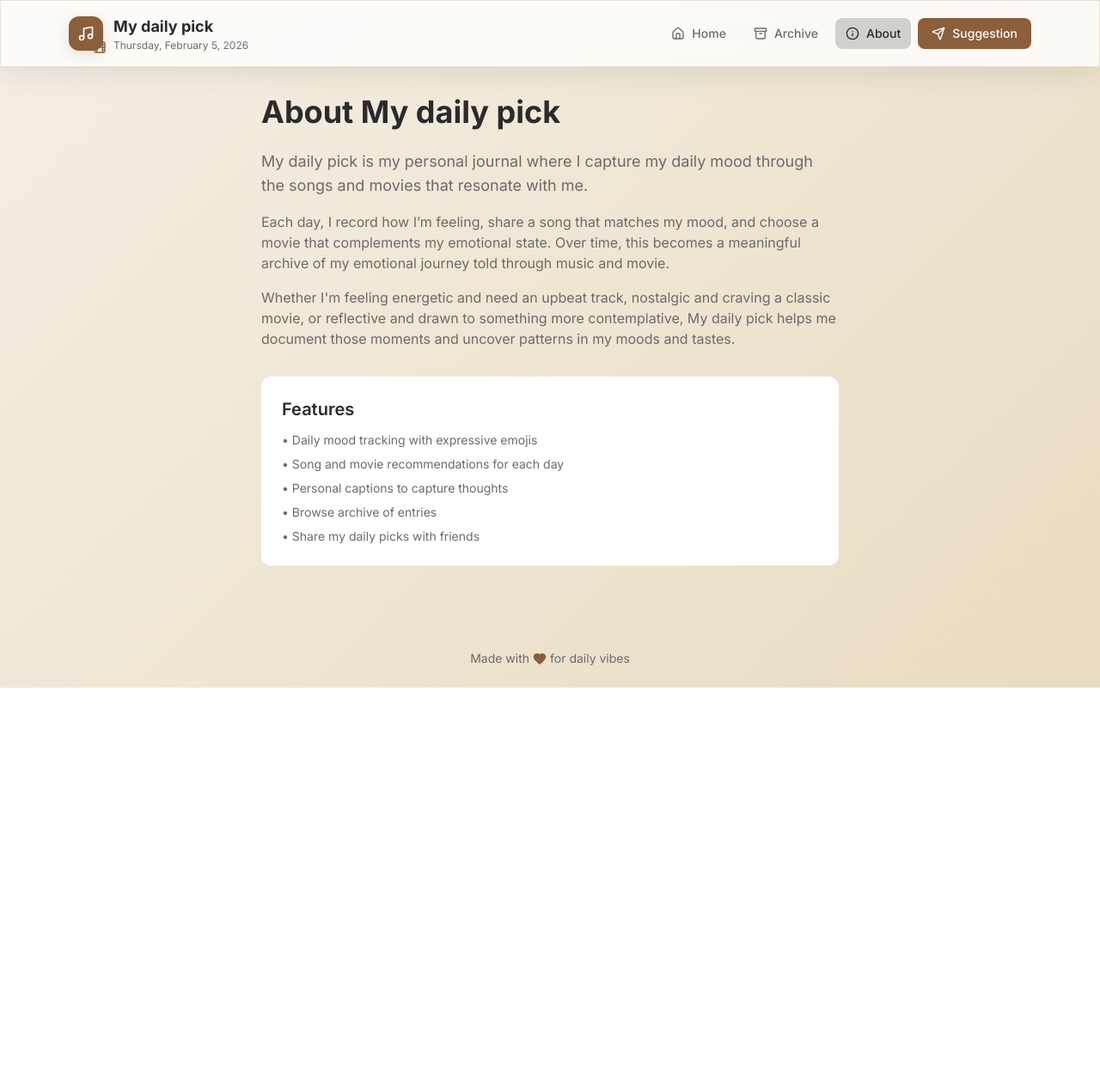
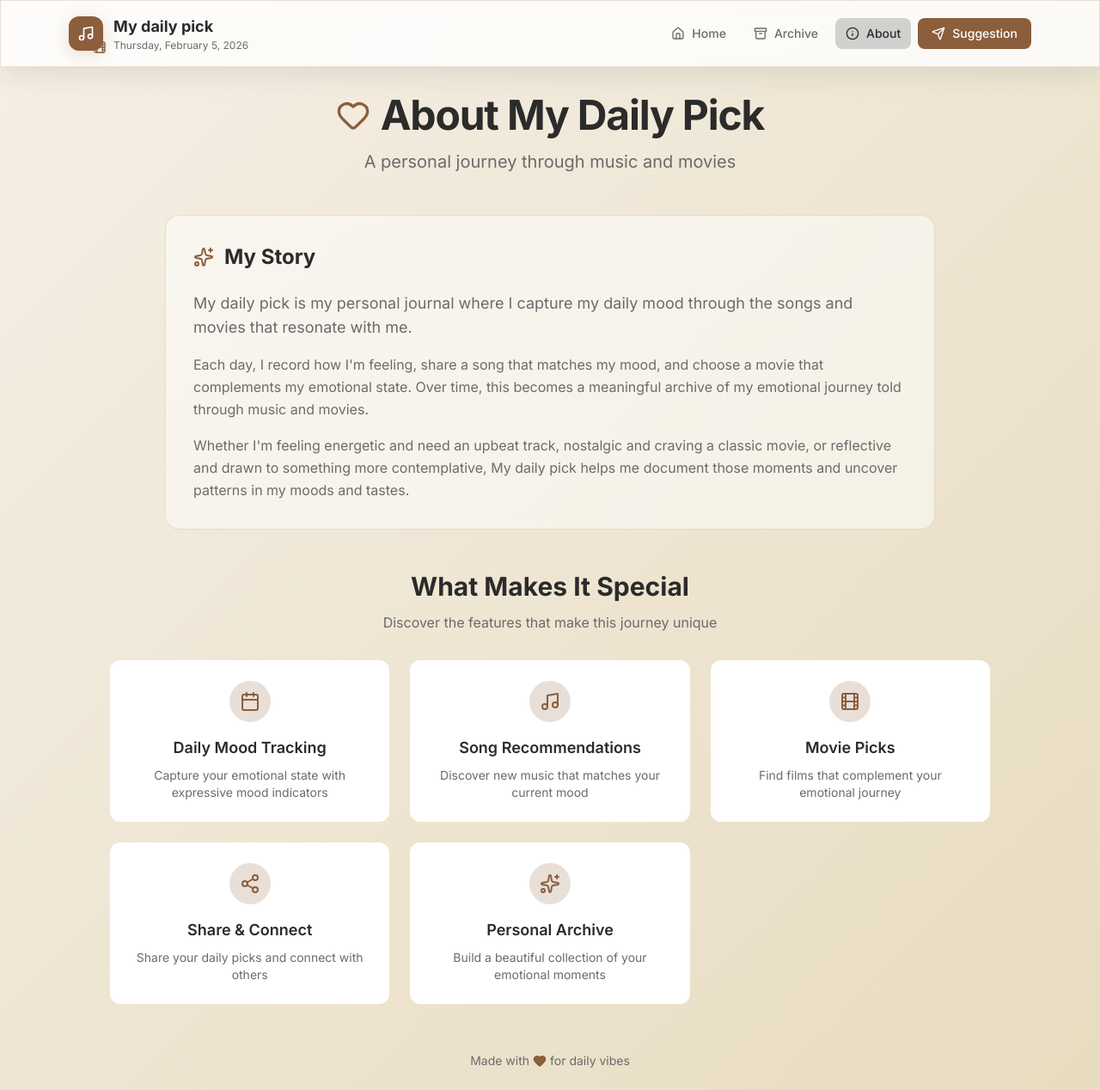
Before and after one commit to delikay/dailypick, a React (Vite) app: page /about in a window 1280 px wide. Shown: the whole page at 86% size. Before the commit the page ends 800 px from the top, so only its background shows below. Built offline with nearby package versions, Linux system fonts and the light colour scheme.

Commit message:
Update About.jsx

```diff
--- a/src/pages/About.jsx
+++ b/src/pages/About.jsx
@@ -1,35 +1,88 @@
+import { Heart, Sparkles, Calendar, Music, Film, Share2 } from 'lucide-react';
 import Layout from '../components/Layout';
 
 const About = () => {
     return (
         <Layout>
-            <div className="animate-fade-in max-w-2xl mx-auto">
-                <h1 className="text-3xl sm:text-4xl font-bold text-text mb-6">About My daily pick</h1>
+            <div className="animate-fade-in">
+                {/* Header */}
+                <header className="text-center mb-12">
+                    <div className="inline-flex items-center justify-center gap-3 mb-4">
+                        <Heart className="w-10 h-10 text-secondary" />
+                        <h1 className="text-3xl sm:text-4xl lg:text-5xl font-black text-text tracking-tight">
+                            About My Daily Pick
+                        </h1>
+                    </div>
+                    <p className="text-lg sm:text-xl text-muted font-light max-w-2xl mx-auto">
+                        A personal journey through music and movies
+                    </p>
+                </header>
 
-                <div className="space-y-4 text-muted">
+                {/* Story Section */}
+                <section className="max-w-4xl mx-auto mb-12">
+                    <div className="bg-surface/50 backdrop-blur-sm rounded-2xl p-8 border border-border/50">
+                        <div className="flex items-center gap-3 mb-6">
+                            <Sparkles className="w-6 h-6 text-secondary" />
+                            <h2 className="text-2xl font-bold text-text">My Story</h2>
+                        </div>
+                        <div className="space-y-4 text-muted leading-relaxed">
                             <p className="text-lg">
                                 My daily pick is my personal journal where I capture my daily mood through the songs and movies that resonate with me.
                             </p>
-
                             <p>
-                        Each day, I record how I’m feeling, share a song that matches my mood, and choose a movie that complements my emotional state. Over time, this becomes a meaningful archive of my emotional journey told through music and movie.
+                                Each day, I record how I'm feeling, share a song that matches my mood, and choose a movie that complements my emotional state. Over time, this becomes a meaningful archive of my emotional journey told through music and movies.
                             </p>
-
                             <p>
                                 Whether I'm feeling energetic and need an upbeat track, nostalgic and craving a classic movie, or reflective and drawn to something more contemplative, My daily pick helps me document those moments and uncover patterns in my moods and tastes.
                             </p>
-
-                    <div className="mt-8 p-6 bg-surface rounded-xl">
-                        <h2 className="text-xl font-semibold text-text mb-3">Features</h2>
-                        <ul className="space-y-2 text-sm">
-                            <li>• Daily mood tracking with expressive emojis</li>
-                            <li>• Song and movie recommendations for each day</li>
-                            <li>• Personal captions to capture thoughts</li>
-                            <li>• Browse archive of entries</li>
-                            <li>• Share my daily picks with friends</li>
-                        </ul>
                         </div>
                     </div>
+                </section>
+
+                {/* Features Section */}
+                <section className="max-w-5xl mx-auto">
+                    <div className="text-center mb-8">
+                        <h2 className="text-2xl sm:text-3xl font-bold text-text mb-3">What Makes It Special</h2>
+                        <p className="text-muted">Discover the features that make this journey unique</p>
+                    </div>
+                    <div className="grid sm:grid-cols-2 lg:grid-cols-3 gap-6">
+                        <div className="bg-surface rounded-xl p-6 text-center">
+                            <div className="w-12 h-12 bg-secondary/20 rounded-full flex items-center justify-center mx-auto mb-4">
+                                <Calendar className="w-6 h-6 text-secondary" />
+                            </div>
+                            <h3 className="text-lg font-semibold text-text mb-2">Daily Mood Tracking</h3>
+                            <p className="text-muted text-sm">Capture your emotional state with expressive mood indicators</p>
+                        </div>
+                        <div className="bg-surface rounded-xl p-6 text-center">
+                            <div className="w-12 h-12 bg-secondary/20 rounded-full flex items-center justify-center mx-auto mb-4">
+                                <Music className="w-6 h-6 text-secondary" />
+                            </div>
+                            <h3 className="text-lg font-semibold text-text mb-2">Song Recommendations</h3>
+                            <p className="text-muted text-sm">Discover new music that matches your current mood</p>
+                        </div>
+                        <div className="bg-surface rounded-xl p-6 text-center">
+                            <div className="w-12 h-12 bg-secondary/20 rounded-full flex items-center justify-center mx-auto mb-4">
+                                <Film className="w-6 h-6 text-secondary" />
+                            </div>
+                            <h3 className="text-lg font-semibold text-text mb-2">Movie Picks</h3>
+                            <p className="text-muted text-sm">Find films that complement your emotional journey</p>
+                        </div>
+                        <div className="bg-surface rounded-xl p-6 text-center">
+                            <div className="w-12 h-12 bg-secondary/20 rounded-full flex items-center justify-center mx-auto mb-4">
+                                <Share2 className="w-6 h-6 text-secondary" />
+                            </div>
+                            <h3 className="text-lg font-semibold text-text mb-2">Share & Connect</h3>
+                            <p className="text-muted text-sm">Share your daily picks and connect with others</p>
+                        </div>
+                        <div className="bg-surface rounded-xl p-6 text-center sm:col-span-2 lg:col-span-1">
+                            <div className="w-12 h-12 bg-secondary/20 rounded-full flex items-center justify-center mx-auto mb-4">
+                                <Sparkles className="w-6 h-6 text-secondary" />
+                            </div>
+                            <h3 className="text-lg font-semibold text-text mb-2">Personal Archive</h3>
+                            <p className="text-muted text-sm">Build a beautiful collection of your emotional moments</p>
+                        </div>
+                    </div>
+                </section>
             </div>
         </Layout>
     );
```
Lines whose indentation alone changed are shown as unchanged.
